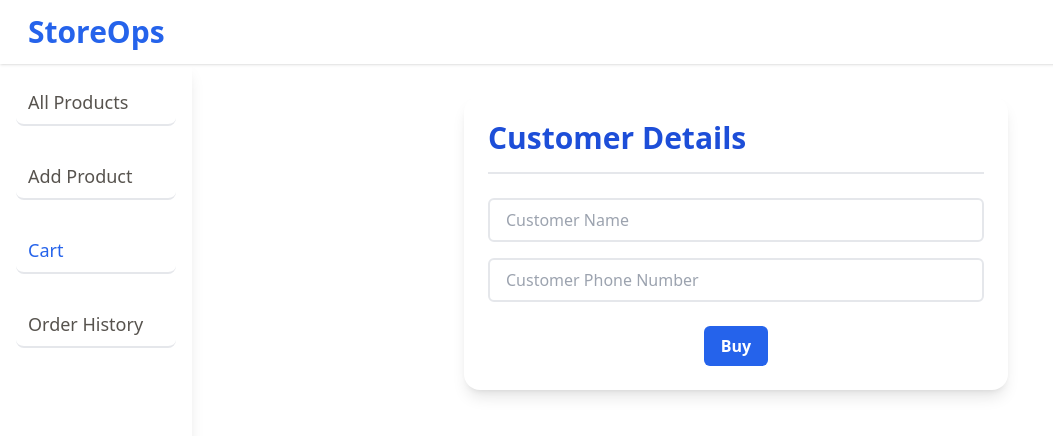
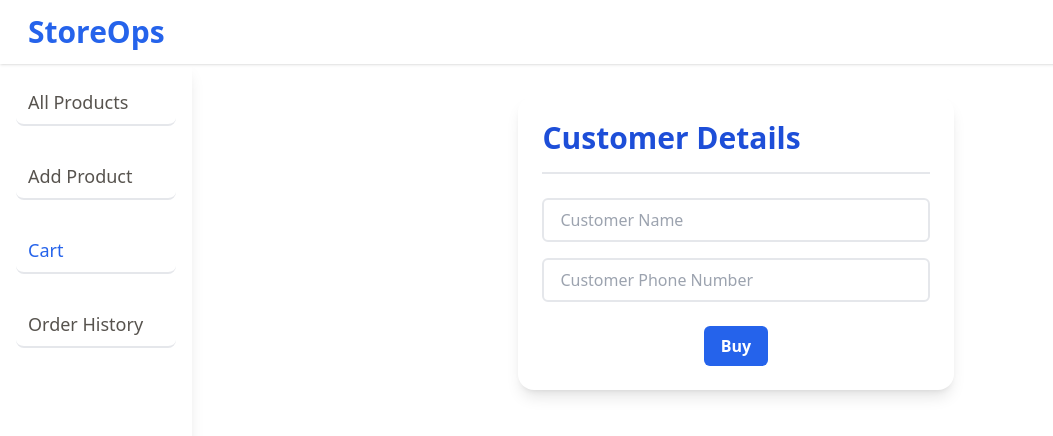
Before and after one commit to mohammadrupani02/Store-Management-UI, a React (Create React App) app: page /home/cart/customer-details in a window 1280 px wide. Shown: the top 436 px of the page, without its empty margins (0-1053 px from the left). Built offline with nearby package versions, Linux system fonts and the light colour scheme.

Commit message:
Update CustomerDetails.jsx width

```diff
--- a/src/components/CustomerDetails.jsx
+++ b/src/components/CustomerDetails.jsx
@@ -52,7 +52,7 @@ const CustomerDetails = () => {
     }
   };
   return (
-    <div className="md:w-[50%] sm:w-[80%] w-[95%] bg-white shadow-lg m-auto rounded-2xl mt-8 p-6">
+    <div className="md:w-[40%] sm:w-[80%] w-[95%] bg-white shadow-lg m-auto rounded-2xl mt-8 p-6">
       <h1 className="bg-white text-3xl font-bold text-blue-700 border-b-2 border-gray-200 pb-4 mb-6">
         Customer Details
       </h1>
```
